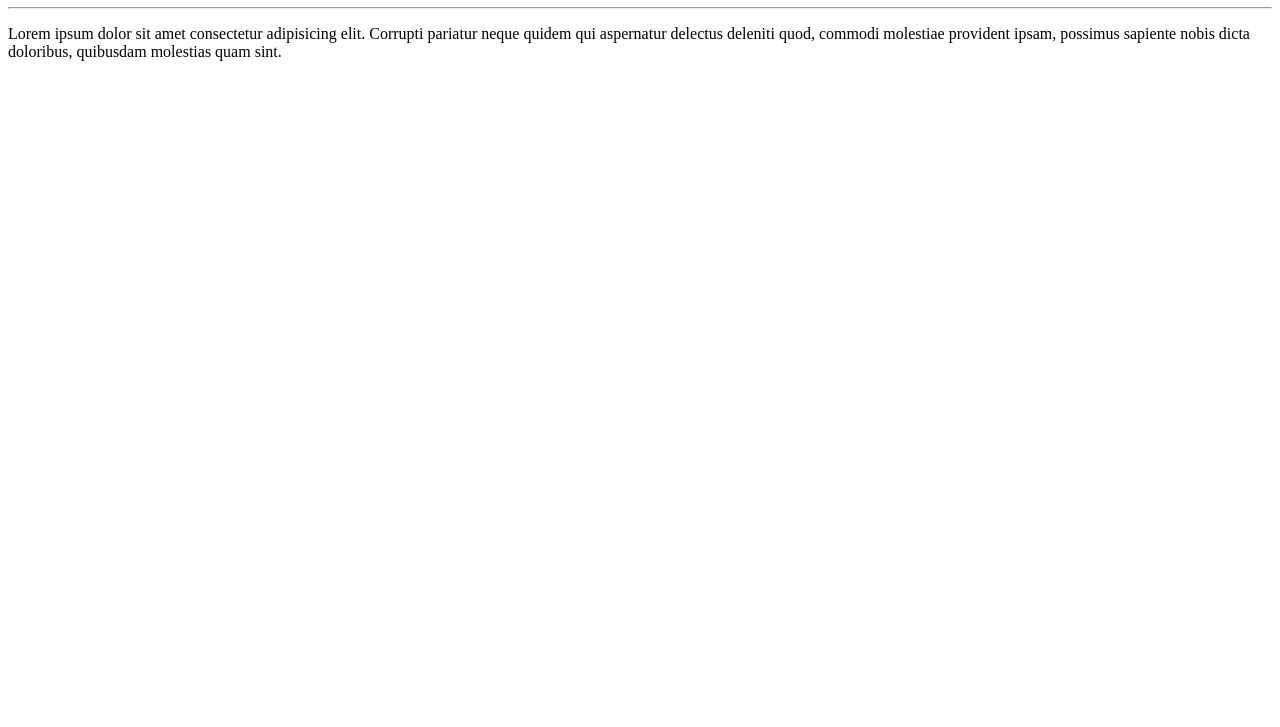
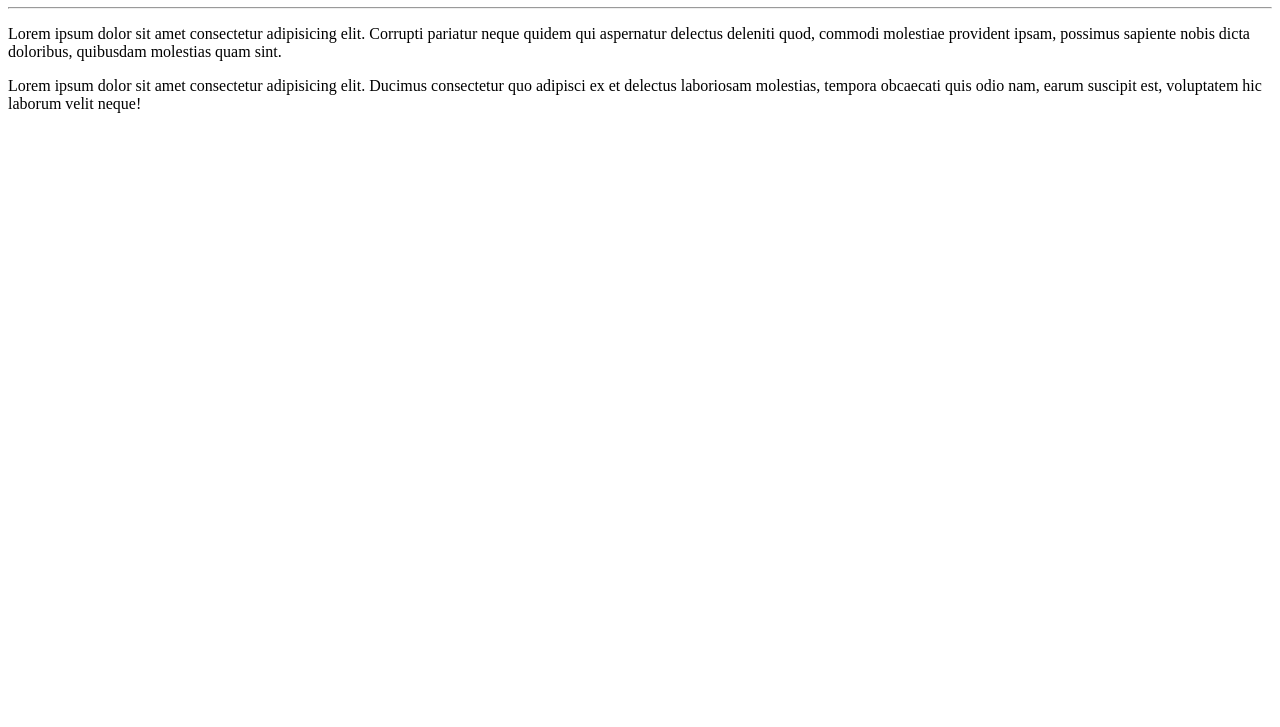
Before and after one commit to dyeggoSilva/Aula-de-Git, a plain HTML site: page site olá mundo/index.html in a window 1280 px wide. Shown: the part 73-800 px from the top of the page. Drawn offline with Linux system fonts and the light colour scheme.

Commit message:
add paragrafo

```diff
--- a/site olá mundo/index.html
+++ b/site olá mundo/index.html
@@ -10,6 +10,7 @@
     <h1>Olá, Mundo</h1>
     <hr>
     <p>Lorem ipsum dolor sit amet consectetur adipisicing elit. Corrupti pariatur neque quidem qui aspernatur delectus deleniti quod, commodi molestiae provident ipsam, possimus sapiente nobis dicta doloribus, quibusdam molestias quam sint.</p>
+    <p>Lorem ipsum dolor sit amet consectetur adipisicing elit. Ducimus consectetur quo adipisci ex et delectus laboriosam molestias, tempora obcaecati quis odio nam, earum suscipit est, voluptatem hic laborum velit neque!</p>
 
 
 </body>
```
